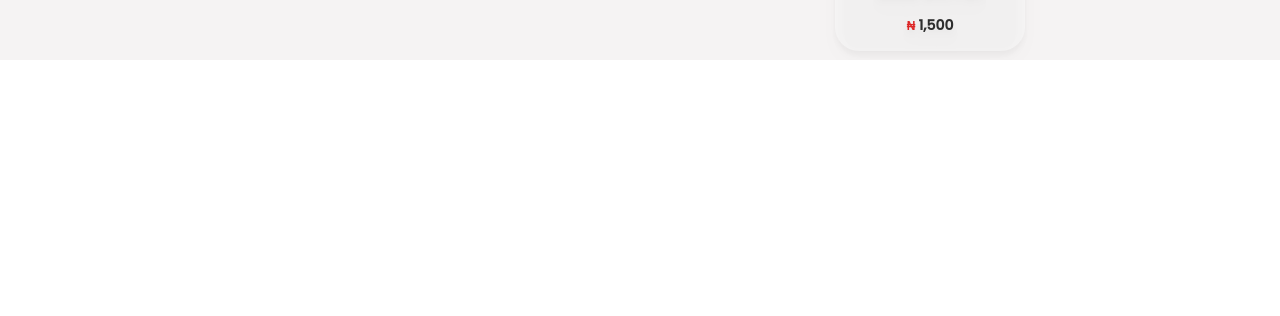
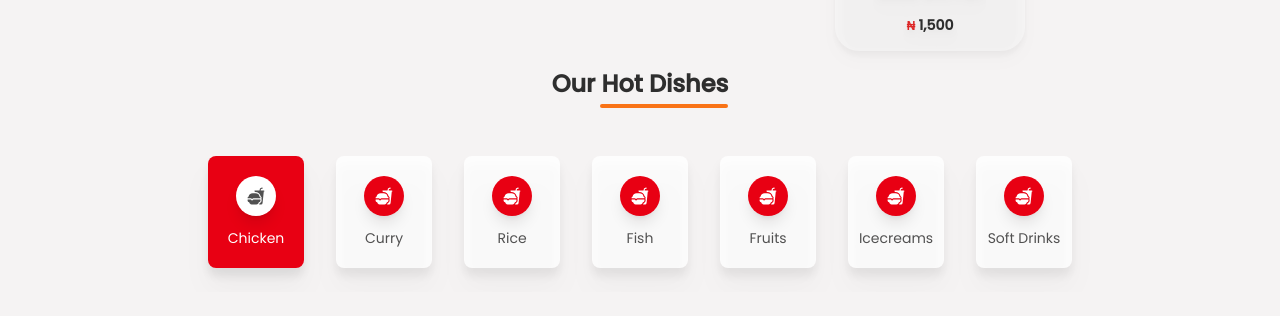
Before and after one commit to chikwado17/restuarantApp, a React (Create React App) app: page / in a window 1280 px wide. Shown: the part 948-1264 px from the top of the page. Before the commit the page ends 1008 px from the top, so only its background shows below. Built offline with nearby package versions, Linux system fonts and the light colour scheme; no server answers; the database is empty.

Commit message:
added the category menu section

```diff
--- a/src/components/CreateContainer.jsx
+++ b/src/components/CreateContainer.jsx
@@ -6,7 +6,7 @@ import { MdFastfood, MdCloudUpload, MdDelete, MdFoodBank, MdAttachMoney } from '
 import Loader from './Loader';
 import { doc, setDoc } from 'firebase/firestore';
 import { useStateValue } from '../context/StateContext';
-
+import { categories } from '../utils/Categories';
 
 
 
@@ -26,15 +26,6 @@ const CreateContainer = () => {
   const {fetchFoodItems} = useStateValue();
 
 
-  const categories = [
-    {id:1, name: 'Chicken', urlParamName: 'chicken'},
-    {id:2, name: 'Curry', urlParamName: 'curry'},
-    {id:3, name: 'Rice', urlParamName: 'rice'},
-    {id:4, name: 'Fish', urlParamName: 'fish'},
-    {id:5, name: 'Fruits', urlParamName: 'fruits'},
-    {id:6, name: 'Icecreams', urlParamName: 'icecreams'},
-    {id:7, name: 'Soft Drinks', urlParamName: 'drinks'},
-  ]
 
   //function to upload image to storage in firebase
   const uploadImage = (e) => {
--- a/src/components/MainContainer.jsx
+++ b/src/components/MainContainer.jsx
@@ -4,6 +4,7 @@ import { motion } from 'framer-motion';
 import {  MdChevronLeft, MdChevronRight } from  'react-icons/md';
 import RowContainer from './RowContainer';
 import { useStateValue } from '../context/StateContext';
+import MenuContainer from './MenuContainer';
 
 const MainContainer = () => {
 
@@ -28,11 +29,11 @@ const MainContainer = () => {
 
 
                 <div className='hidden md:flex gap-3 items-center'>
-                    <motion.div onClick={() => setScrollValue(-200)} whileTap={{scale:2}} className='w-8 h-8 rounded-lg bg-orange-300 hover:bg-orange-500 cursor-pointer transition-all duration-100 ease-in-out hover:shadow-lg flex items-center justify-center'>
+                    <motion.div onClick={() => setScrollValue(-200)} whileTap={{scale:2}} className='w-8 h-8 rounded-lg bg-orange-300 hover:bg-orange-500 cursor-pointer  hover:shadow-lg flex items-center justify-center'>
                         <MdChevronLeft className='text-lg text-white ' />
                     </motion.div>
 
-                    <motion.div onClick={() => setScrollValue(200)} whileTap={{scale:2}} className='w-8 h-8 rounded-lg bg-orange-300 hover:bg-orange-500 cursor-pointer transition-all duration-100 ease-in-out hover:shadow-lg flex items-center justify-center'>
+                    <motion.div onClick={() => setScrollValue(200)} whileTap={{scale:2}} className='w-8 h-8 rounded-lg bg-orange-300 hover:bg-orange-500 cursor-pointer  hover:shadow-lg flex items-center justify-center'>
                           <MdChevronRight className='text-lg text-white ' />
                     </motion.div>
                 </div>
@@ -40,6 +41,9 @@ const MainContainer = () => {
 
             <RowContainer scrollValue={scrollValue} flag={true} data={foodItems?.filter(n => n?.category === 'fruits')} />
         </section>
+
+
+        <MenuContainer />
     </div>
   )
 }
--- /dev/null
+++ b/src/components/MenuContainer.jsx
@@ -0,0 +1,34 @@
+import React, { useState } from 'react'
+import { IoFastFood } from 'react-icons/io5';
+import { categories } from '../utils/Categories';
+import { motion } from 'framer-motion';
+
+const MenuContainer = () => {
+
+    const [filter, setFilter] = useState('chicken');
+
+  return (
+    <section className='w-full my-6' id='menu'>
+        <div className='w-full flex flex-col items-center justify-center'>
+            <p className='text-2xl font-semibold capitalize text-headingColor relative before:absolute before:rounded-lg before:content before:w-32 before:h-1 before:-bottom-2 before:left-12 before:bg-orange-500 transition-all ease-in-out duration-100'>
+                Our Hot Dishes
+            </p>
+
+
+                <div className='w-full flex items-center justify-start lg:justify-center gap-8 py-6 mt-8 overflow-x-scroll scrollbar-none'>
+                {categories && categories.map(category => (
+                    <motion.div whileTap={{scale: 0.75}} key={category.id} onClick={() => setFilter(category.urlParamName)} className={`group ${filter === category.urlParamName ? 'bg-cartNumBg' : 'bg-card'} w-24 min-w-[94px] h-28 cursor-pointer rounded-lg drop-shadow-xl flex flex-col gap-3 items-center justify-center hover:bg-red-600 `}>
+                        <div className={`w-10 h-10 rounded-full shadow-lg ${filter === category.urlParamName ? 'bg-white' : 'bg-cartNumBg'} group-hover:bg-white flex items-center justify-center`}>
+                            <IoFastFood className={`${filter === category.urlParamName ? 'text-textColor' : 'text-white'} group-hover:text-textColor text-lg`} />
+                        </div>
+                        <p className={`text-sm ${filter === category.urlParamName ? 'text-white' : 'text-textColor'} group-hover:text-white`}>{category?.name}</p>
+                    </motion.div>
+                ))}
+                </div>
+
+        </div>
+    </section>
+  )
+}
+
+export default MenuContainer
--- a/src/components/RowContainer.jsx
+++ b/src/components/RowContainer.jsx
@@ -35,9 +35,9 @@ const RowContainer = ({flag,data, scrollValue}) => {
                     <p className='text-textColor font-semibold text-base md:text-lg'>
                        {item?.title}
                     </p>
-                    <p className='mt-1 text-sm text-gray-500'>{item?.calories}</p>
+                    <p className='mt-1 text-sm text-gray-500'>{item?.calories} Calories</p>
                     <div className='flex items-center gap-8'>
-                        <p className='text-lg text-headingColor font-semibold'><span className='text-sm text-red-500'>&#x20A6; </span>{item?.price}</p>
+                        <p className='text-lg text-headingColor font-semibold'><span className='text-sm text-red-500'>Price &#x20A6; </span>{item?.price}</p>
 
 
                     </div>
--- /dev/null
+++ b/src/utils/Categories.js
@@ -0,0 +1,9 @@
+export const categories = [
+    {id:1, name: 'Chicken', urlParamName: 'chicken'},
+    {id:2, name: 'Curry', urlParamName: 'curry'},
+    {id:3, name: 'Rice', urlParamName: 'rice'},
+    {id:4, name: 'Fish', urlParamName: 'fish'},
+    {id:5, name: 'Fruits', urlParamName: 'fruits'},
+    {id:6, name: 'Icecreams', urlParamName: 'icecreams'},
+    {id:7, name: 'Soft Drinks', urlParamName: 'drinks'},
+  ]
```
